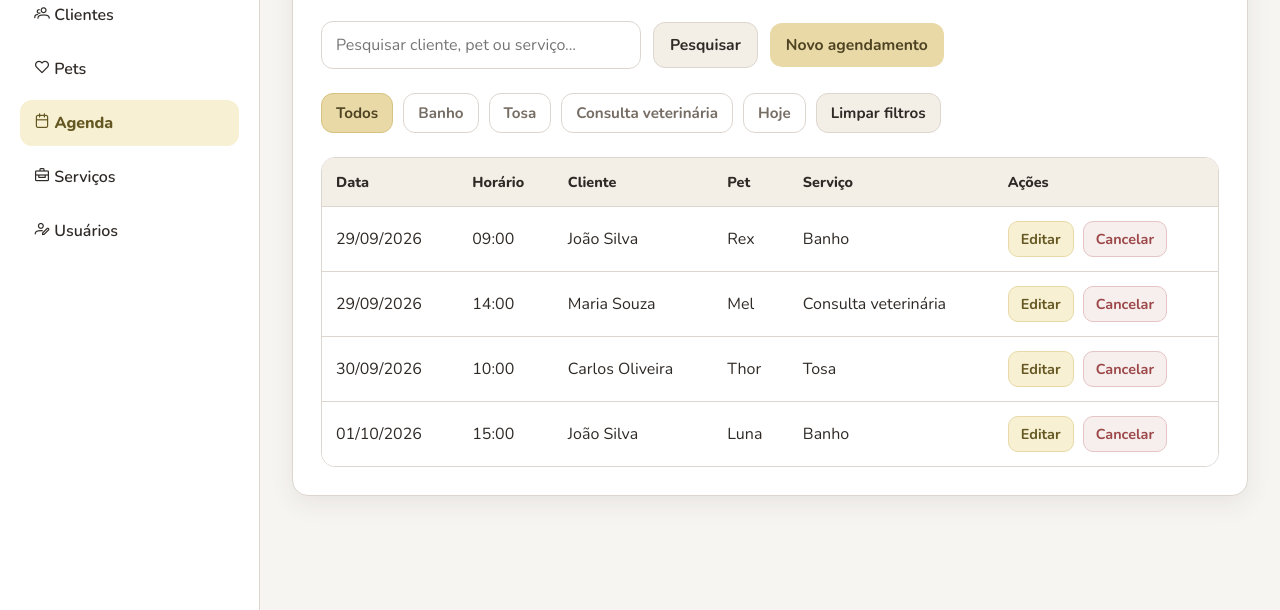
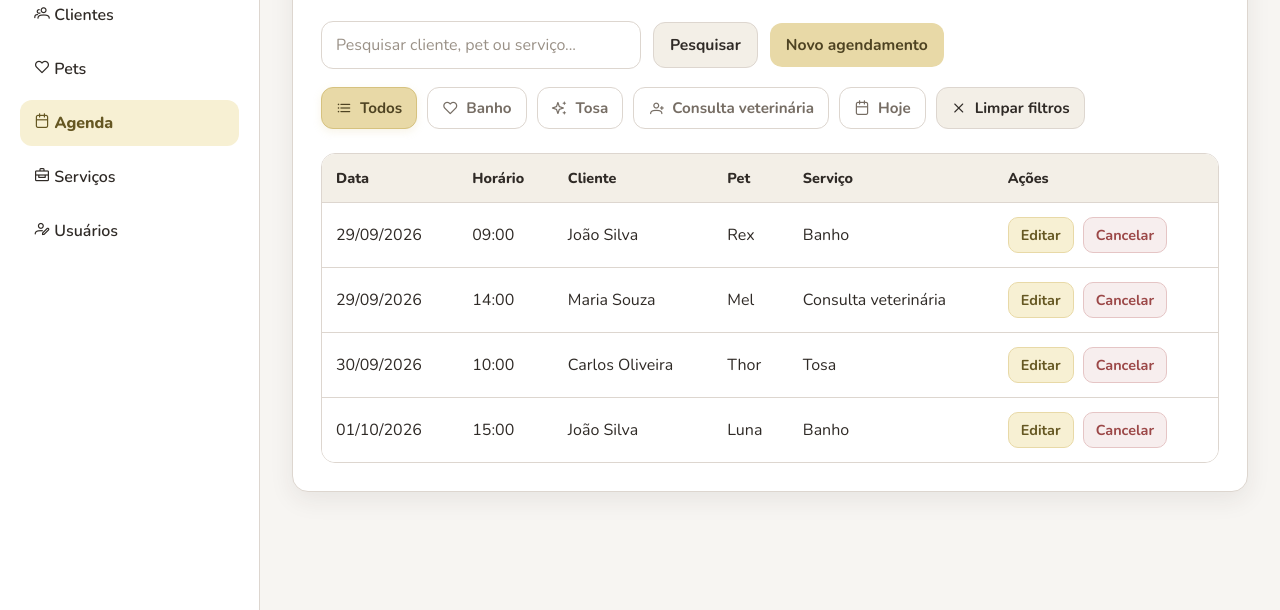
Before and after one commit to StormRider4513/ppads-grupo19, a plain HTML site: page AuMiauPet/pages/agenda.html in a window 1280 px wide. Shown: the part 190-800 px from the top of the page. Drawn offline with nearby package versions, Linux system fonts and the light colour scheme.

Commit message:
feat: implementação de icons no filtro rápido

```diff
--- a/AuMiauPet/css/agenda.css
+++ b/AuMiauPet/css/agenda.css
@@ -44,7 +44,7 @@
 
     gap: 12px;
 
-    margin-bottom: 24px;
+    margin-bottom: 18px;
 
     flex-wrap: wrap;
 }
@@ -71,75 +71,10 @@
     outline: none;
 }
 
-/* -------------------------------------------------------
-   FILTROS RÁPIDOS
-------------------------------------------------------- */
-
-.agenda-filtros {
-    display: flex;
-    flex-wrap: wrap;
-    gap: 10px;
-    margin-bottom: 24px;
+.agenda-actions input::placeholder {
+    color: #9A9187;
 }
 
-.filtro-rapido {
-    padding: 9px 14px;
-
-    border: 1px solid var(--border);
-
-    border-radius: 12px;
-
-    background-color: var(--surface);
-
-    color: var(--text-muted);
-
-    font-size: 0.95rem;
-    font-weight: 700;
-
-    cursor: pointer;
-
-    transition: 0.2s ease;
-}
-
-.filtro-rapido:hover {
-    background-color: var(--primary-soft);
-    border-color: var(--primary);
-}
-
-/* filtro selecionado */
-
-.filtro-rapido.ativo {
-    background-color: var(--primary);
-    border-color: var(--primary-dark);
-
-    color: #4E4322;
-}
-
-
-/* botão limpar */
-
-.btn-limpar-filtros {
-    padding: 9px 14px;
-
-    border: 1px solid var(--border);
-
-    border-radius: 12px;
-
-    background-color: var(--surface-soft);
-
-    color: var(--text);
-
-    font-size: 0.95rem;
-    font-weight: 700;
-
-    cursor: pointer;
-
-    transition: 0.2s ease;
-}
-
-.btn-limpar-filtros:hover {
-    background-color: var(--hover);
-}
 
 /* -------------------------------------------------------
    BOTÕES PRINCIPAIS
@@ -147,6 +82,14 @@
 
 .btn-principal,
 .btn-secundario {
+    display: inline-flex;
+
+    align-items: center;
+
+    justify-content: center;
+
+    gap: 8px;
+
     padding: 11px 16px;
 
     border-radius:
@@ -189,6 +132,110 @@
 .btn-secundario:hover {
     background-color:
         var(--hover);
+}
+
+
+/* -------------------------------------------------------
+   FILTROS RÁPIDOS
+------------------------------------------------------- */
+
+.agenda-filtros {
+    display: flex;
+
+    flex-wrap: wrap;
+
+    gap: 10px;
+
+    margin-bottom: 24px;
+}
+
+.filtro-rapido,
+.btn-limpar-filtros {
+    display: inline-flex;
+
+    align-items: center;
+
+    justify-content: center;
+
+    gap: 8px;
+
+    padding: 10px 14px;
+
+    border:
+        1px solid var(--border);
+
+    border-radius: 12px;
+
+    background-color:
+        var(--surface);
+
+    color:
+        var(--text-muted);
+
+    font-size: 0.95rem;
+
+    font-weight: 700;
+
+    cursor: pointer;
+
+    transition: 0.2s ease;
+}
+
+.filtro-rapido i,
+.btn-limpar-filtros i {
+    font-size: 1rem;
+}
+
+
+/* HOVER */
+
+.filtro-rapido:hover {
+    background-color:
+        var(--primary-soft);
+
+    border-color:
+        var(--primary-dark);
+
+    color: #655722;
+}
+
+
+/* FILTRO ATIVO */
+
+.filtro-rapido.ativo {
+    background-color:
+        var(--primary);
+
+    border-color:
+        var(--primary-dark);
+
+    color: #4E4322;
+
+    box-shadow:
+        0 3px 8px rgba(214, 194, 127, 0.18);
+}
+
+.filtro-rapido.ativo i {
+    color: #4E4322;
+}
+
+
+/* LIMPAR FILTROS */
+
+.btn-limpar-filtros {
+    background-color:
+        var(--surface-soft);
+
+    color:
+        var(--text);
+}
+
+.btn-limpar-filtros:hover {
+    background-color:
+        var(--hover);
+
+    border-color:
+        var(--primary);
 }
 
 
@@ -244,7 +291,8 @@
 }
 
 .agenda-table tbody tr:hover {
-    background-color: #FBFAF8;
+    background-color:
+        #FBFAF8;
 }
 
 .agenda-table tbody tr:last-child td {
@@ -253,7 +301,7 @@
 
 
 /* -------------------------------------------------------
-   EDITAR
+   BOTÃO EDITAR
 ------------------------------------------------------- */
 
 .btn-editar {
@@ -285,7 +333,7 @@
 
 
 /* -------------------------------------------------------
-   CANCELAR AGENDAMENTO
+   BOTÃO CANCELAR AGENDAMENTO
 ------------------------------------------------------- */
 
 .btn-cancelar-agendamento {
@@ -298,9 +346,11 @@
 
     border-radius: 10px;
 
-    background-color: #F7EEEE;
+    background-color:
+        #F7EEEE;
 
-    color: #9C4848;
+    color:
+        #9C4848;
 
     font-size: 0.9rem;
 
@@ -312,7 +362,8 @@
 }
 
 .btn-cancelar-agendamento:hover {
-    background-color: #F1DEDE;
+    background-color:
+        #F1DEDE;
 }
 
 
@@ -397,6 +448,11 @@
         var(--text);
 
     outline: none;
+}
+
+.form-field select option[disabled] {
+    color:
+        #9A9187;
 }
 
 
@@ -525,6 +581,7 @@
     position: fixed;
 
     left: 50%;
+
     bottom: 24px;
 
     transform:
@@ -548,11 +605,16 @@
     pointer-events: none;
 
     transition:
-        opacity 0.2s ease;
+        opacity 0.2s ease,
+        transform 0.2s ease;
 }
 
 #agenda-toast.on {
     opacity: 1;
+
+    transform:
+        translateX(-50%)
+        translateY(-4px);
 }
 
 
@@ -566,12 +628,8 @@
         padding: 20px;
     }
 
-    .agenda-filtros {
-        width: 100%;
-    }
-
-    .filtro-rapido {
-        flex: 1 1 auto;
+    .agenda-container h2 {
+        font-size: 1.6rem;
     }
 
     .agenda-actions {
@@ -585,9 +643,22 @@
         width: 100%;
     }
 
+    .agenda-filtros {
+        width: 100%;
+    }
+
+    .filtro-rapido,
+    .btn-limpar-filtros {
+        flex: 1 1 auto;
+    }
+
     .form-actions {
         flex-direction:
             column-reverse;
+    }
+
+    .form-actions button {
+        width: 100%;
     }
 
     .agenda-table {
--- a/AuMiauPet/pages/agenda.html
+++ b/AuMiauPet/pages/agenda.html
@@ -24,13 +24,11 @@
             <div id="sidebar-container"></div>
 
             <main class="main-content">
-
                 <section class="agenda-container">
 
                     <h2>Agenda de Serviços</h2>
 
                     <div class="agenda-actions">
-
                         <input type="search" id="pesquisa" placeholder="Pesquisar cliente, pet ou serviço...">
 
                         <button type="button" id="btn-pesquisar" class="btn-secundario">
@@ -40,42 +38,44 @@
                         <button type="button" id="btn-novo-agendamento" class="btn-principal">
                             Novo agendamento
                         </button>
-
                     </div>
 
                     <div class="agenda-filtros">
 
                         <button type="button" class="filtro-rapido ativo" data-filtro="todos">
-                            Todos
+                            <i class="pi pi-list"></i>
+                            <span>Todos</span>
                         </button>
 
                         <button type="button" class="filtro-rapido" data-filtro="Banho">
-                            Banho
+                            <i class="pi pi-heart"></i>
+                            <span>Banho</span>
                         </button>
 
                         <button type="button" class="filtro-rapido" data-filtro="Tosa">
-                            Tosa
+                            <i class="pi pi-sparkles"></i>
+                            <span>Tosa</span>
                         </button>
 
                         <button type="button" class="filtro-rapido" data-filtro="Consulta veterinária">
-                            Consulta veterinária
+                            <i class="pi pi-user-plus"></i>
+                            <span>Consulta veterinária</span>
                         </button>
 
                         <button type="button" class="filtro-rapido" data-filtro="hoje">
-                            Hoje
+                            <i class="pi pi-calendar"></i>
+                            <span>Hoje</span>
                         </button>
 
                         <button type="button" id="btn-limpar-filtros" class="btn-limpar-filtros">
-                            Limpar filtros
+                            <i class="pi pi-times"></i>
+                            <span>Limpar filtros</span>
                         </button>
-
 
                     </div>
 
                     <div class="agenda-tabela-container">
-
                         <table class="agenda-table">
-
                             <thead>
                                 <tr>
                                     <th>Data</th>
@@ -90,31 +90,23 @@
                             <tbody id="agenda-body"></tbody>
 
                         </table>
-
                     </div>
-
                 </section>
-
             </main>
-
         </div>
-
     </div>
 
 
     <!-- MODAL DE AGENDAMENTO -->
 
     <dialog id="modal-agendamento">
-
         <form id="form-agendamento" class="agendamento-form">
 
             <h2 id="titulo-modal">
                 Novo agendamento
             </h2>
 
-
             <div class="form-field">
-
                 <label for="cliente">
                     Cliente
                 </label>
@@ -124,12 +116,9 @@
                         Selecionar cliente
                     </option>
                 </select>
-
             </div>
 
-
             <div class="form-field">
-
                 <label for="pet">
                     Pet
                 </label>
@@ -139,12 +128,9 @@
                         Selecionar pet
                     </option>
                 </select>
-
             </div>
 
-
             <div class="form-field">
-
                 <label for="servico">
                     Serviço
                 </label>
@@ -154,23 +140,17 @@
                         Selecionar serviço
                     </option>
                 </select>
-
             </div>
 
-
             <div class="form-field">
-
                 <label for="data">
                     Data
                 </label>
 
                 <input type="date" id="data" required>
-
             </div>
 
-
             <div class="form-field">
-
                 <label>
                     Horários disponíveis
                 </label>
@@ -180,14 +160,11 @@
                     <span class="mensagem-horarios">
                         Escolha uma data
                     </span>
-
                 </div>
-
             </div>
 
 
             <div class="form-actions">
-
                 <button type="button" id="btn-cancelar-modal" class="btn-cancelar">
                     Cancelar
                 </button>
@@ -195,16 +172,11 @@
                 <button type="submit" id="btn-salvar-agendamento" class="btn-confirmar">
                     Confirmar agendamento
                 </button>
-
             </div>
-
         </form>
-
     </dialog>
 
-
     <div id="agenda-toast" role="status"></div>
-
 
     <script src="../js/layout.js"></script>
     <script src="../js/dados.js"></script>
```
Also changed, not shown: AuMiauPet/pages/servicos.html (+0 -30 lines).
